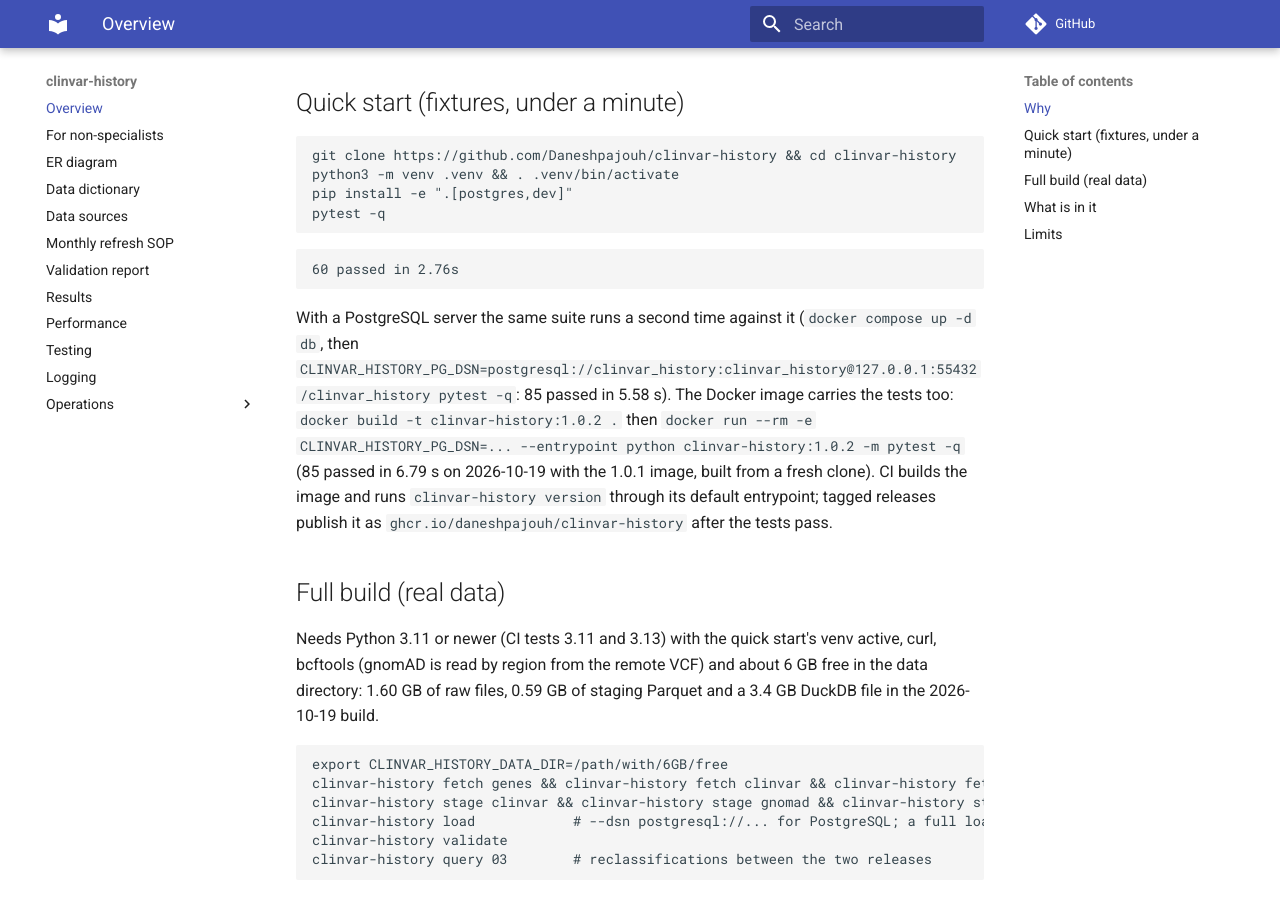
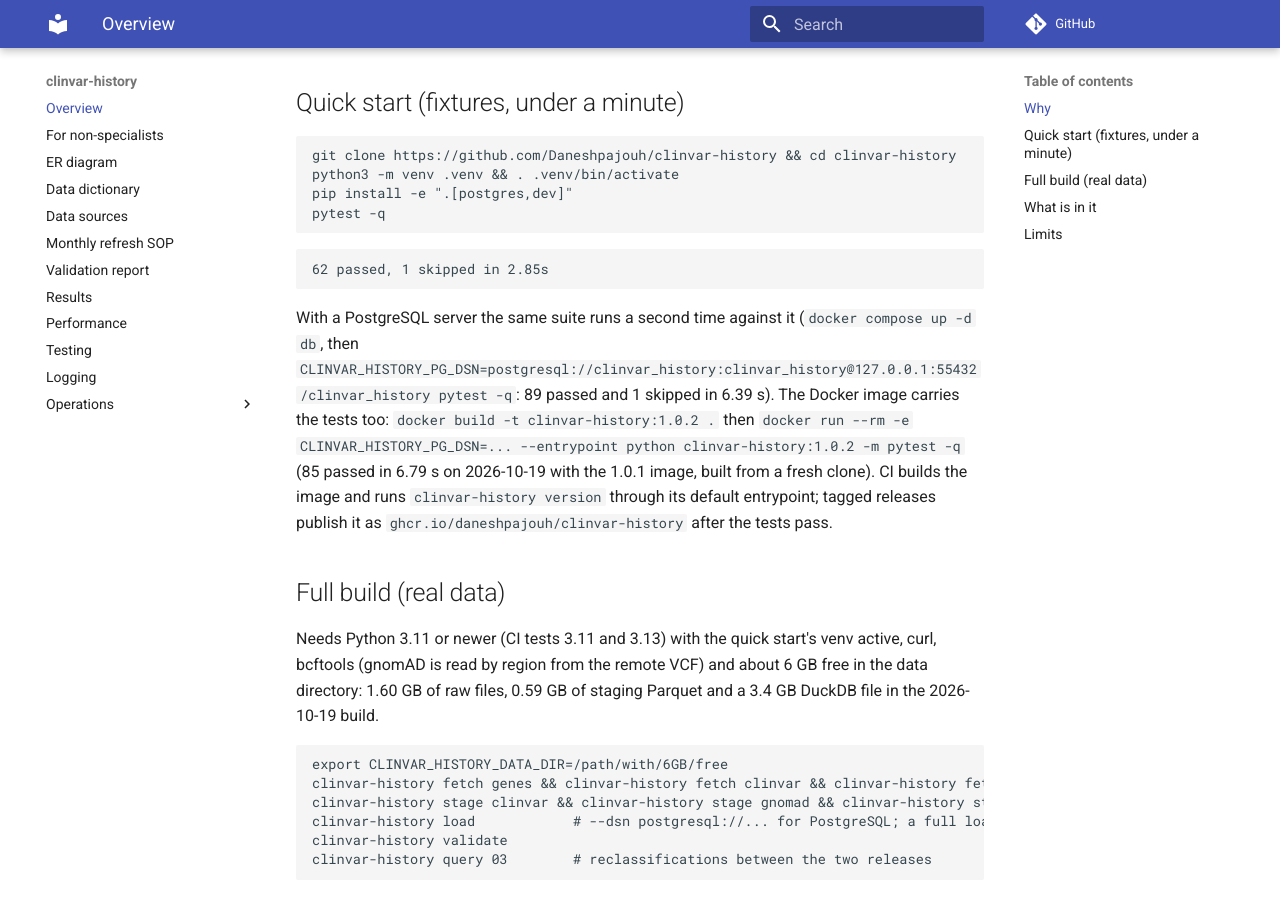
Before and after one commit to Daneshpajouh/clinvar-history, an MkDocs documentation site: the page built from docs/index.md, in a window 1280 px wide and 900 px high, scrolled down 584 px. Built offline with MkDocs 1.6.1 and Material for MkDocs 9.7.7, drawn with Linux system fonts in a browser that asks for light colours; comment, search, counter and statistics services are not loaded.

````diff
--- a/README.md
+++ b/README.md
@@ -32,13 +32,13 @@ pytest -q
 ```
 
 ```
-60 passed in 2.76s
+62 passed, 1 skipped in 2.85s
 ```
 
 With a PostgreSQL server the same suite runs a second time against it
 (`docker compose up -d db`, then
-`CLINVAR_HISTORY_PG_DSN=postgresql://clinvar_history:clinvar_history@127.0.0.1:55432/clinvar_history pytest -q`: 85 passed in
-5.58 s).
+`CLINVAR_HISTORY_PG_DSN=postgresql://clinvar_history:clinvar_history@127.0.0.1:55432/clinvar_history pytest -q`: 89 passed and
+1 skipped in 6.39 s).
 The Docker image carries the tests too:
 `docker build -t clinvar-history:1.0.2 .` then
 `docker run --rm -e CLINVAR_HISTORY_PG_DSN=... --entrypoint python clinvar-history:1.0.2 -m pytest -q`
````
Also changed, not shown: docs/testing.md (+3 -2 lines), 1 other file.
